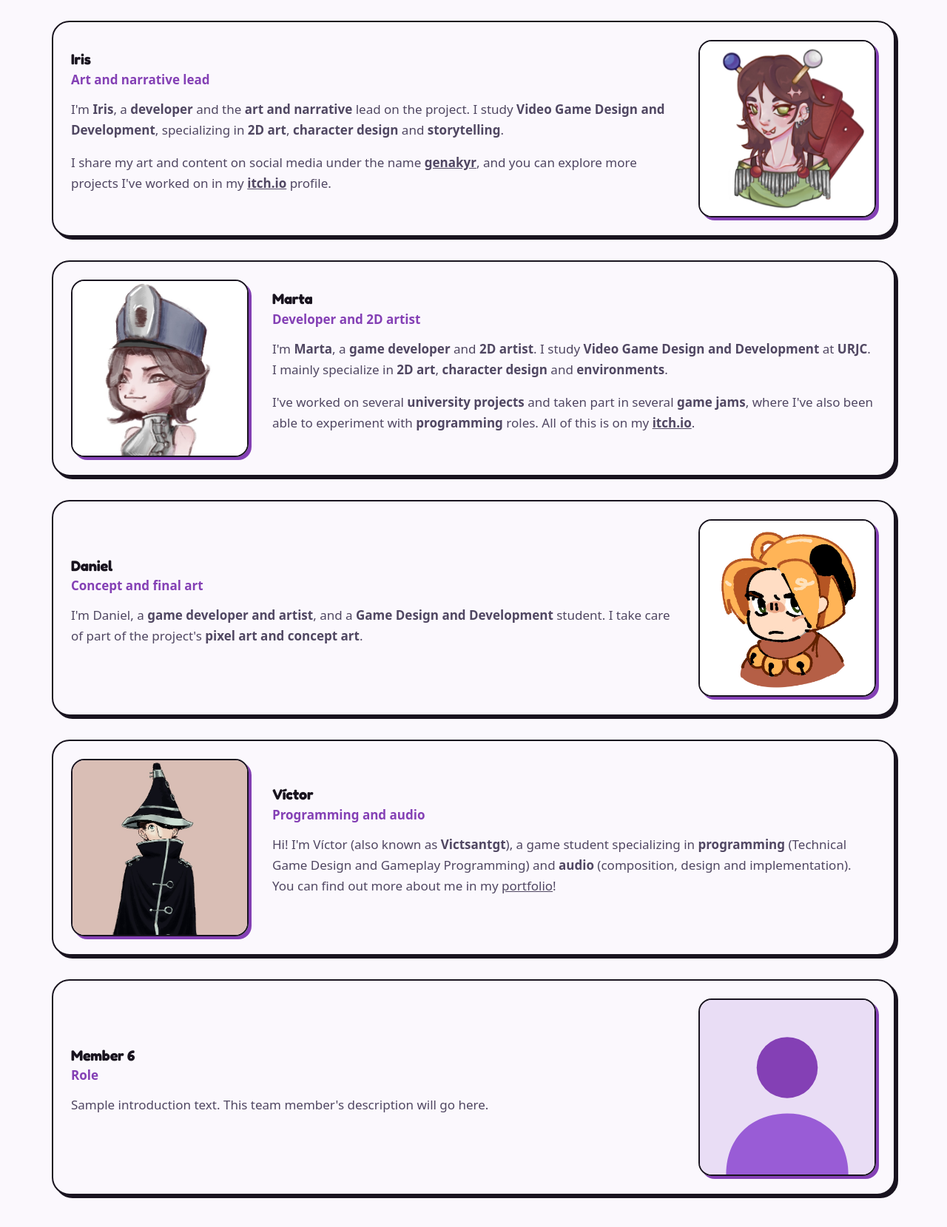
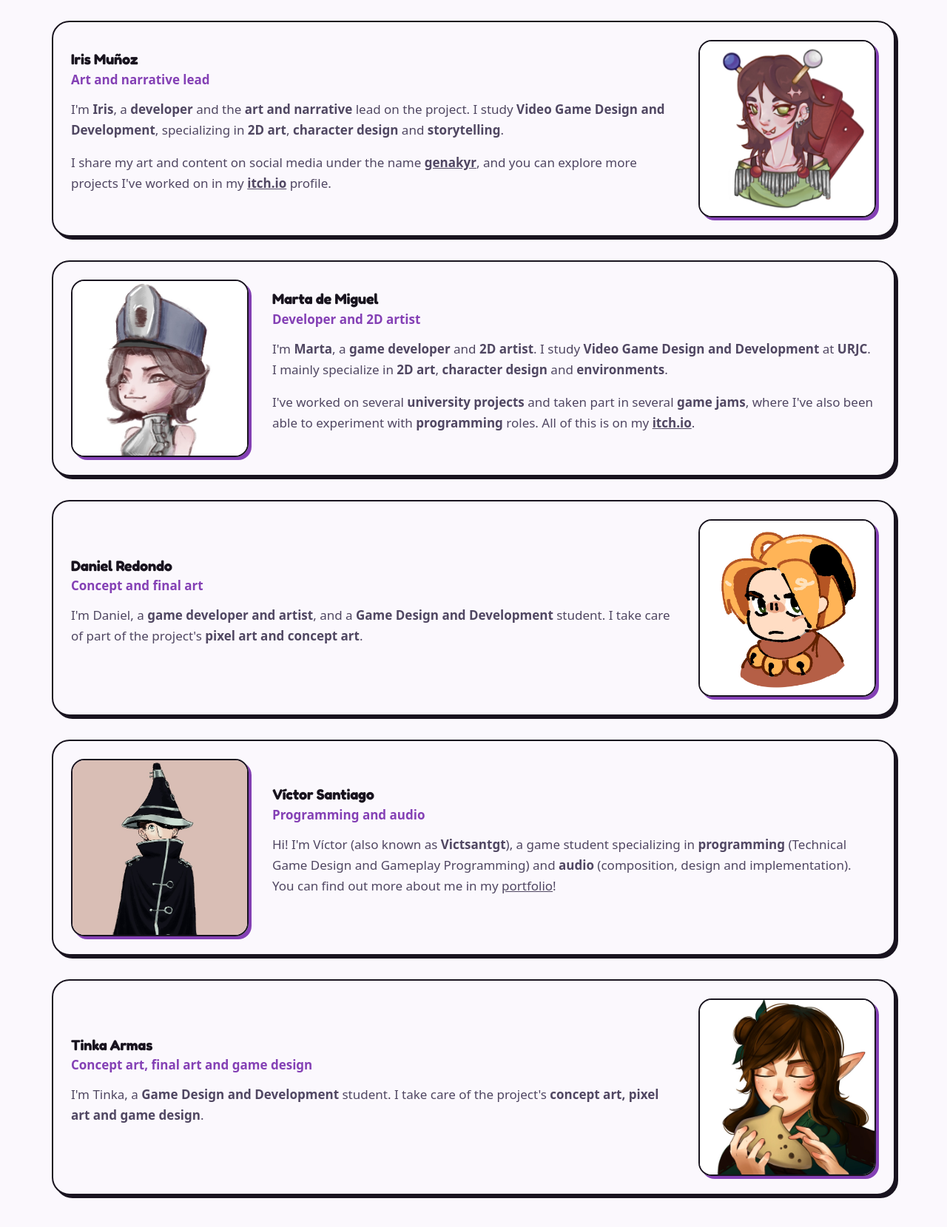
Before and after one commit to DOGSEYE-STUDIO/DOGSEYE-STUDIO.github.io, a plain HTML site: page index.html in a window 1280 px wide. Shown: the part 4064-5723 px from the top of the page at 74% size. Drawn offline with Linux system fonts and the light colour scheme.

Commit message:
Tinka update

```diff
--- a/index.html
+++ b/index.html
@@ -33,7 +33,7 @@
   <link rel="preconnect" href="https://fonts.gstatic.com" crossorigin>
   <link rel="stylesheet" href="https://fonts.googleapis.com/css2?family=Fredoka:wght@500;600;700&family=Silkscreen&display=swap">
 
-  <link rel="stylesheet" href="css/styles.css?v=11">
+  <link rel="stylesheet" href="css/styles.css?v=13">
   <link rel="preload" as="image" href="assets/img/logo-full-480.png" imagesrcset="assets/img/logo-full-480.png 480w, assets/img/logo-full.png 720w" imagesizes="(min-width: 960px) 420px, 72vw">
 
   <script type="application/ld+json">
@@ -55,7 +55,7 @@
     ]
   }
   </script>
-  <script src="js/main.js?v=11" defer></script>
+  <script src="js/main.js?v=13" defer></script>
 </head>
 <body>
   <!-- Icon sprite: brand icons from Simple Icons (CC0); pixel icons drawn for this site -->
@@ -247,7 +247,7 @@
           <li class="team-card">
             <img class="team-photo" src="assets/fotos%20nosotros/Cesar.jpg" alt="César" width="320" height="320" loading="lazy">
             <div class="team-text">
-              <h3>César</h3>
+              <h3>César Alburquerque</h3>
               <p class="team-role" data-es="Programación y arquitectura del juego">Programming and game architecture lead</p>
               <p data-es="Soy <strong>César</strong>, <strong>desarrollador de videojuegos</strong> y responsable de <strong>programación y arquitectura</strong>, además de estudiante del doble grado en <strong>Diseño y Desarrollo de Videojuegos</strong> e <strong>Ingeniería de Computadores</strong>. Me especializo en <strong>programación</strong> y <strong>diseño de sistemas</strong> aplicados a videojuegos.">I'm <strong>César</strong>, a <strong>game developer</strong> and the lead for <strong>programming and architecture</strong>, as well as a student of the double degree in <strong>Video Game Design and Development</strong> and <strong>Computer Engineering</strong>. I specialize in <strong>programming</strong> and <strong>systems design</strong> applied to video games.</p>
               <p data-es="También soy <strong>creador de contenido</strong> bajo el nombre de <strong><a href='https://instagram.com/centusdev' target='_blank' rel='noopener noreferrer'>Centus Dev</a></strong> y miembro de la <strong>junta directiva</strong> de <strong><a href='https://instagram.com/virtualsoulurjc' target='_blank' rel='noopener noreferrer'>Virtual Soul</a></strong>, donde hacemos eventos de videojuegos y soy el <strong>coordinador del equipo de comunicación y redes sociales</strong>.">I'm also a <strong>content creator</strong> under the name <strong><a href="https://instagram.com/centusdev" target="_blank" rel="noopener noreferrer">Centus Dev</a></strong> and a member of the <strong>board</strong> of <strong><a href="https://instagram.com/virtualsoulurjc" target="_blank" rel="noopener noreferrer">Virtual Soul</a></strong>, where we run video game events and I'm the <strong>coordinator of the communication and social media team</strong>.</p>
@@ -256,7 +256,7 @@
           <li class="team-card">
             <img class="team-photo" src="assets/fotos%20nosotros/Iris.jpg" alt="Iris" width="320" height="320" loading="lazy">
             <div class="team-text">
-              <h3>Iris</h3>
+              <h3>Iris Muñoz</h3>
               <p class="team-role" data-es="Responsable de arte y narrativa">Art and narrative lead</p>
               <p data-es="Soy <strong>Iris</strong>, <strong>desarrolladora</strong> y responsable de <strong>arte y narrativa</strong> en el proyecto. Estudio <strong>Diseño y Desarrollo de Videojuegos</strong>, especializándome en <strong>arte 2D</strong>, <strong>diseño de personajes</strong> y <strong>storytelling</strong>.">I'm <strong>Iris</strong>, a <strong>developer</strong> and the <strong>art and narrative</strong> lead on the project. I study <strong>Video Game Design and Development</strong>, specializing in <strong>2D art</strong>, <strong>character design</strong> and <strong>storytelling</strong>.</p>
               <p data-es="Comparto mi arte y contenido en redes bajo el nombre de <strong><a href='https://linktr.ee/genakyr' target='_blank' rel='noopener noreferrer'>genakyr</a></strong>, y puedes explorar más proyectos en los que he trabajado en mi perfil de <strong><a href='https://itch.io/profile/genakyr' target='_blank' rel='noopener noreferrer'>itch.io</a></strong>.">I share my art and content on social media under the name <strong><a href="https://linktr.ee/genakyr" target="_blank" rel="noopener noreferrer">genakyr</a></strong>, and you can explore more projects I've worked on in my <strong><a href="https://itch.io/profile/genakyr" target="_blank" rel="noopener noreferrer">itch.io</a></strong> profile.</p>
@@ -265,7 +265,7 @@
           <li class="team-card">
             <img class="team-photo" src="assets/fotos%20nosotros/Marta.jpg" alt="Marta" width="320" height="320" loading="lazy">
             <div class="team-text">
-              <h3>Marta</h3>
+              <h3>Marta de Miguel</h3>
               <p class="team-role" data-es="Desarrolladora y artista 2D">Developer and 2D artist</p>
               <p data-es="Soy <strong>Marta</strong>, <strong>desarrolladora de videojuegos</strong> y <strong>artista 2D</strong>. Estudio <strong>Diseño y Desarrollo de Videojuegos</strong> en la <strong>URJC</strong>. Me especializo principalmente en <strong>arte 2D</strong>, <strong>diseño de personajes</strong> y <strong>entornos</strong>.">I'm <strong>Marta</strong>, a <strong>game developer</strong> and <strong>2D artist</strong>. I study <strong>Video Game Design and Development</strong> at <strong>URJC</strong>. I mainly specialize in <strong>2D art</strong>, <strong>character design</strong> and <strong>environments</strong>.</p>
               <p data-es="He realizado varios <strong>proyectos universitarios</strong> y participado en varias <strong>Jams</strong>, donde he podido experimentar también con roles de <strong>programación</strong>. Todo esto está en mi <strong><a href='https://mr-sae.itch.io/' target='_blank' rel='noopener noreferrer'>itch.io</a></strong>.">I've worked on several <strong>university projects</strong> and taken part in several <strong>game jams</strong>, where I've also been able to experiment with <strong>programming</strong> roles. All of this is on my <strong><a href="https://mr-sae.itch.io/" target="_blank" rel="noopener noreferrer">itch.io</a></strong>.</p>
@@ -274,7 +274,7 @@
           <li class="team-card">
             <img class="team-photo" src="assets/fotos%20nosotros/Daniel.jpg" alt="Daniel" width="320" height="320" loading="lazy">
             <div class="team-text">
-              <h3>Daniel</h3>
+              <h3>Daniel Redondo</h3>
               <p class="team-role" data-es="Arte conceptual y final">Concept and final art</p>
               <p data-es="Soy Daniel, <strong>desarrollador de videojuegos y artista</strong>, además de estudiante de <strong>Diseño y Desarrollo de Videojuegos</strong>. Me encargo de parte del <strong>pixel art y concept art</strong> del proyecto.">I'm Daniel, a <strong>game developer and artist</strong>, and a <strong>Game Design and Development</strong> student. I take care of part of the project's <strong>pixel art and concept art</strong>.</p>
             </div>
@@ -282,17 +282,17 @@
           <li class="team-card">
             <img class="team-photo" src="assets/fotos%20nosotros/Victor.jpg" alt="Víctor" width="320" height="320" loading="lazy">
             <div class="team-text">
-              <h3>Víctor</h3>
+              <h3>Víctor Santiago</h3>
               <p class="team-role" data-es="Programación y audio">Programming and audio</p>
               <p data-es="¡Buenas! Soy Víctor (también conocido como <strong>Victsantgt</strong>), un estudiante de videojuegos que se especializa en <strong>programación</strong> (Technical Game Design y Gameplay Programming) y <strong>audio</strong> (composición, diseño e implementación). ¡Podéis conocer más de mí en mi <a href='https://victsantgt.github.io/victsantgt/' target='_blank' rel='noopener noreferrer'>portfolio</a>!">Hi! I'm Víctor (also known as <strong>Victsantgt</strong>), a game student specializing in <strong>programming</strong> (Technical Game Design and Gameplay Programming) and <strong>audio</strong> (composition, design and implementation). You can find out more about me in my <a href="https://victsantgt.github.io/victsantgt/" target="_blank" rel="noopener noreferrer">portfolio</a>!</p>
             </div>
           </li>
           <li class="team-card">
-            <img class="team-photo" src="assets/fotos%20nosotros/placeholder.svg" alt="Team member 6" width="320" height="320" loading="lazy">
+            <img class="team-photo" src="assets/fotos%20nosotros/Tinka.jpg" alt="Tinka Armas" width="320" height="320" loading="lazy">
             <div class="team-text">
-              <h3 data-es="Miembro 6">Member 6</h3>
-              <p class="team-role" data-es="Rol">Role</p>
-              <p data-es="Texto de presentación de ejemplo. Aquí irá la descripción de este miembro del equipo.">Sample introduction text. This team member's description will go here.</p>
+              <h3>Tinka Armas</h3>
+              <p class="team-role" data-es="Arte conceptual, final y diseño de juego">Concept art, final art and game design</p>
+              <p data-es="Soy Tinka, estudiante de <strong>Diseño y Desarrollo de Videojuegos</strong>. Me encargo del <strong>concept art, pixel art y diseño de juego</strong> del proyecto.">I'm Tinka, a <strong>Game Design and Development</strong> student. I take care of the project's <strong>concept art, pixel art and game design</strong>.</p>
             </div>
           </li>
         </ul>
```
Also changed, not shown: assets/fotos nosotros/Tinka.jpg (added).
